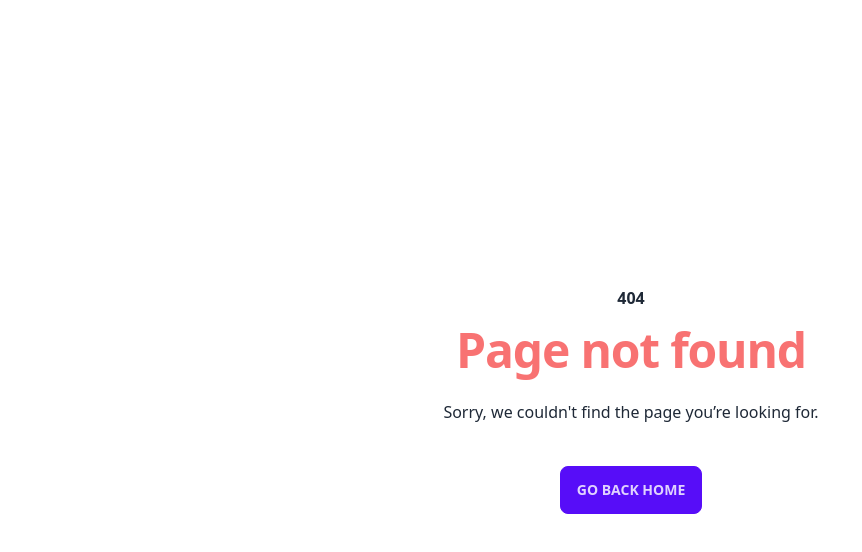
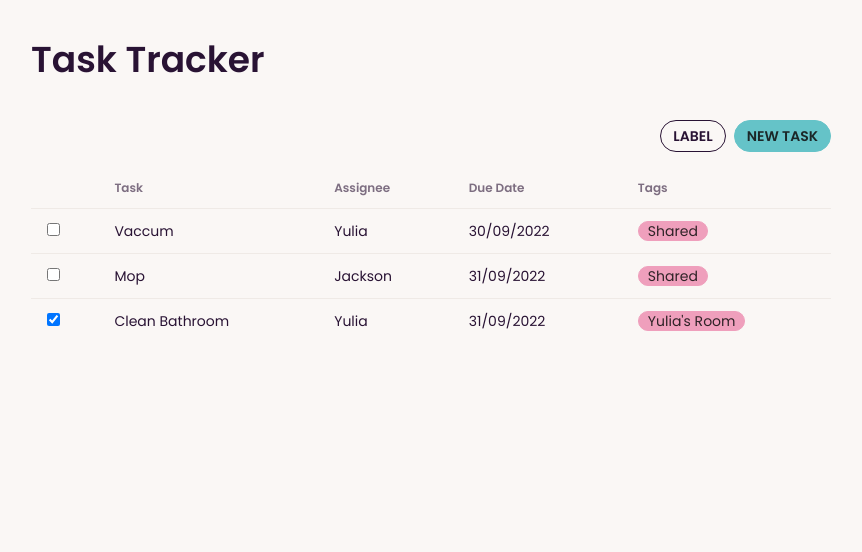
Before and after one commit to j-chad/domus, a SvelteKit app in the folder web/: page /tasks in a window 1280 px wide. Before the commit this address had no page. Shown: the top 552 px of the page, without its empty margins (9-871 px from the left). Built offline with nearby package versions, Linux system fonts and the light colour scheme.

Commit message:
feat: :sparkles: add a barebones task tracker page

```diff
--- a/web/src/app.css
+++ b/web/src/app.css
@@ -1,3 +1,4 @@
+@import url('https://fonts.googleapis.com/css2?family=Poppins:wght@300;400;500;600&display=swap');
 @tailwind base;
 @tailwind components;
 @tailwind utilities;
--- a/web/src/app.html
+++ b/web/src/app.html
@@ -1,5 +1,5 @@
 <!doctype html>
-<html lang="en-nz" class='h-full'>
+<html lang="en-nz" class='h-full' data-theme="cupcake">
 	<head>
 		<meta charset="utf-8" />
 		<link rel="icon" href="%sveltekit.assets%/favicon.png" />
--- a/web/src/routes/+page.svelte
+++ b/web/src/routes/+page.svelte
@@ -18,4 +18,5 @@
 <a class="btn btn-primary" href="/auth/login">Login</a>
 <a class="btn btn-primary" href="/auth/register">Register</a>
 <a class="btn btn-primary" href="/registeadsar">404</a>
+<a class='btn btn-primary' href='/tasks'>Task Tracker</a>
 <button class="btn btn-info" on:click={changeTheme}>Change Theme</button>
--- /dev/null
+++ b/web/src/routes/tasks/+page.svelte
@@ -0,0 +1,82 @@
+<script lang="ts">
+	interface TaskData {
+		completed: boolean;
+		taskName: string;
+		assignee: string;
+		dueDate: string;
+		labels: string[];
+	}
+
+	const tableHeadings = ['', 'Task', 'Assignee', 'Due Date', 'Tags'];
+	const tableData: TaskData[] = [
+		{
+			completed: false,
+			taskName: 'Vaccum',
+			assignee: 'Yulia',
+			dueDate: '30/09/2022',
+			labels: ['Shared']
+		},
+		{
+			completed: false,
+			taskName: 'Mop',
+			assignee: 'Jackson',
+			dueDate: '31/09/2022',
+			labels: ['Shared']
+		},
+		{
+			completed: true,
+			taskName: 'Clean Bathroom',
+			assignee: 'Yulia',
+			dueDate: '31/09/2022',
+			labels: ["Yulia's Room"]
+		}
+	];
+</script>
+
+<main class="font-body p-10 min-h-full bg-base-100">
+	<div class="flex flex-col gap-10">
+		<h1 class="text-4xl font-bold flex-none">Task Tracker</h1>
+		<div class="w-2/3 grow flex flex-col gap-4">
+			<div class="flex-none flex flex-row justify-end gap-2">
+                <details class='dropdown'>
+                    <summary class='btn btn-sm btn-outline'>Label</summary>
+                    <ul class='shadow menu dropdown-content z-[1] bg-base-100 rounded-box'>
+                        <li>
+                            <span class="badge badge-secondary">Shared</span>
+                        </li>
+                        <li>
+                            <span class="badge badge-secondary">Yulia's Room</span>
+                        </li>
+                    </ul>
+                </details>
+				<button class="btn btn-sm btn-primary">New Task</button>
+			</div>
+				<table class="table grow">
+					<thead>
+						<tr>
+							{#each tableHeadings as heading}
+								<th>{heading}</th>
+							{/each}
+						</tr>
+					</thead>
+					<tbody>
+						{#each tableData as task}
+							<tr>
+								<td>
+									<input type="checkbox" bind:checked={task.completed} />
+								</td>
+								<td>{task.taskName}</td>
+								<td>{task.assignee}</td>
+								<td>{task.dueDate}</td>
+								<td>
+									{#each task.labels as label}
+										<span class="badge badge-secondary">{label}</span>
+									{/each}
+								</td>
+							</tr>
+						{/each}
+					</tbody>
+				</table>
+		</div>
+	</div>
+</main>
--- a/web/tailwind.config.ts
+++ b/web/tailwind.config.ts
@@ -4,10 +4,15 @@ import daisyui from 'daisyui';
 export default {
 	content: ['./src/routes/**/*.{svelte,js,ts}', './src/app.html'],
 	theme: {
-		extend: {}
+		extend: {
+			fontFamily: {
+				display: ['Poppins', 'sans-serif'],
+				body: ['Poppins', 'sans-serif']
+			}
+		},
 	},
 	daisyui: {
-		themes: ['light', 'dark', 'valentine']
+		themes: ['light', 'dark', 'valentine', 'pastel', 'cupcake']
 	},
 	plugins: [daisyui]
 } satisfies Config;
```
Also changed, not shown: 1 other file (tests, documents, lock files or other folders).
